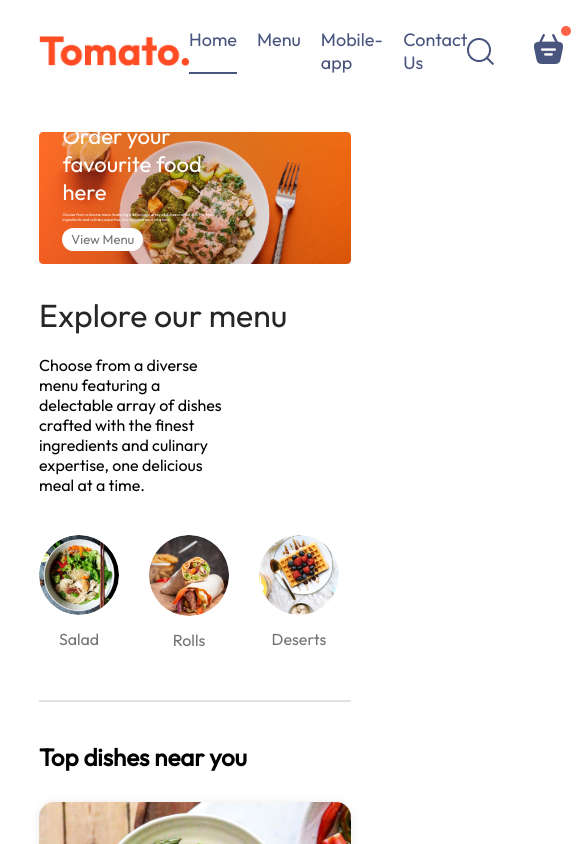
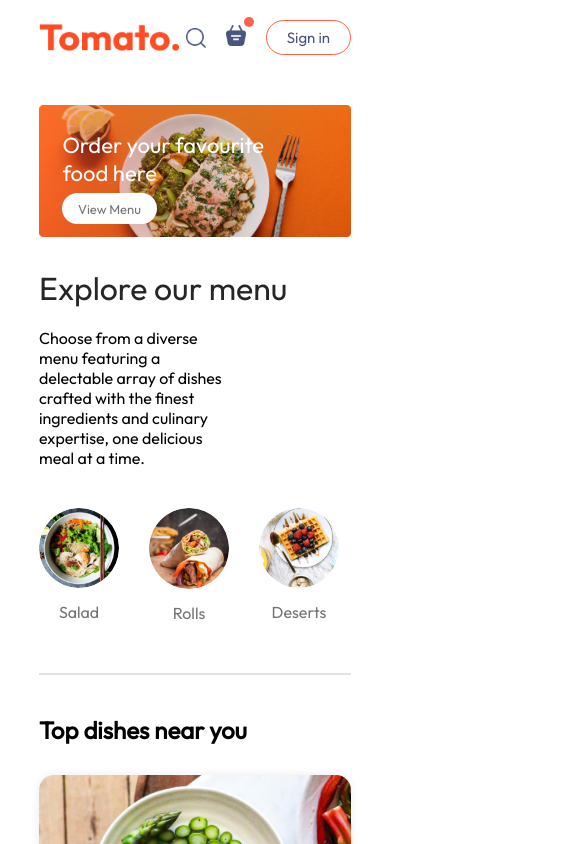
Before and after one commit to Bullet2004/FoodDeliveryApp, a React (Vite) app in the folder front-end/: page / in a window 390 px wide. Shown: the top 844 px of the page, 585 px wide, since content can reach past the window. Built offline with nearby package versions, Linux system fonts and the light colour scheme.

Commit message:
style: add responsive

```diff
--- a/front-end/src/components/ExploreMenu/ExploreMenu.css
+++ b/front-end/src/components/ExploreMenu/ExploreMenu.css
@@ -54,3 +54,10 @@
     border: 4px solid tomato;
     padding: 2px;
 }
+
+@media (max-width: 1050px) {
+    .explore-menu-list {
+        max-width: 100%;
+        font-size: 14px;
+    }
+}
--- a/front-end/src/components/Footer/Footer.css
+++ b/front-end/src/components/Footer/Footer.css
@@ -46,3 +46,14 @@
     background-color: gray;
     border: none;
 }
+
+@media (max-width: 750px) {
+    .footer-content {
+        display: flex;
+        flex-direction: column;
+        gap: 35px;
+    }
+    .footer-copyright {
+        text-align: center;
+    }
+}
--- a/front-end/src/components/Header/Header.css
+++ b/front-end/src/components/Header/Header.css
@@ -38,3 +38,21 @@
     font-size: max(1vw,13px);
     border-radius: 50px;
 }
+
+@media (max-width: 1050px) {
+    .header-content {
+        max-width: 45%;
+    }
+}
+
+@media (max-width: 750px) {
+    .header-content {
+        max-width: 65%;
+    }
+    .header-content p {
+        display: none;
+    }
+    .header-content button {
+        padding: 2vw 4vw;
+    }
+}
--- a/front-end/src/components/Navbar/Navbar.css
+++ b/front-end/src/components/Navbar/Navbar.css
@@ -60,3 +60,48 @@
     top: -8px;
     right: -8px;
 }
+
+@media (max-width: 1050px) {
+    .navbar .logo {
+        width: 140px;
+    }
+    .navbar-menu {
+        gap: 20px;
+        font-size: 17px;
+    }
+    .navbar-right {
+        gap: 30px;
+    }
+    .navbar-right img {
+        width: 22px;
+    }
+    .navbar-right button {
+        padding: 8px 25px;
+    }
+}
+
+@media (max-width: 900px) {
+    .navbar .logo {
+        width: 140px;
+    }
+    .navbar-menu {
+        gap: 20px;
+        font-size: 16px;
+    }
+    .navbar-right {
+        gap: 20px;
+    }
+    .navbar-right img {
+        width: 20px;
+    }
+    .navbar-right button {
+        padding: 7px 20px;
+        font-size: 15px;
+    }
+}
+
+@media (max-width: 750px) {
+    .navbar-menu {
+       display: none;
+    }
+}
--- a/front-end/src/components/Navbar/Navbar.jsx
+++ b/front-end/src/components/Navbar/Navbar.jsx
@@ -1,6 +1,7 @@
 import React, { useState } from 'react'
 import './Navbar.css'
 import { assets } from '../../assets/frontend_assets/assets'
+import { Link } from 'react-router-dom';
 
 const Navbar = () => {
 
@@ -10,10 +11,10 @@
     <div className='navbar'>
         <img src={assets.logo} alt="" className="logo" />
         <ul className="navbar-menu">
-            <li onClick={()=>setMenu("home")} className={menu==="home" ? "active":""}>Home</li>
-            <li onClick={()=>setMenu("menu")} className={menu==="menu" ? "active":""}>Menu</li>
-            <li onClick={()=>setMenu("mobile-app")} className={menu==="mobile-app" ? "active":""}>Mobile-app</li>
-            <li onClick={()=>setMenu("contact-us")} className={menu==="contact-us" ? "active":""}>Contact Us</li>
+            <Link to='/' onClick={()=>setMenu("home")} className={menu==="home" ? "active":""}>Home</Link>
+            <a href='#explore-menu' onClick={()=>setMenu("menu")} className={menu==="menu" ? "active":""}>Menu</a>
+            <a href='#app-download' onClick={()=>setMenu("mobile-app")} className={menu==="mobile-app" ? "active":""}>Mobile-app</a>
+            <a href='#footer' onClick={()=>setMenu("contact-us")} className={menu==="contact-us" ? "active":""}>Contact Us</a>
         </ul>
         <div className="navbar-right">
             <img src={assets.search_icon} alt="" />
--- a/front-end/src/index.css
+++ b/front-end/src/index.css
@@ -4,6 +4,11 @@
   margin: 0;
   box-sizing: border-box;
   font-family: Outfit;
+  scroll-behavior: smooth;
+}
+
+html {
+  scroll-behavior: smooth;
 }
 
 body {
```
